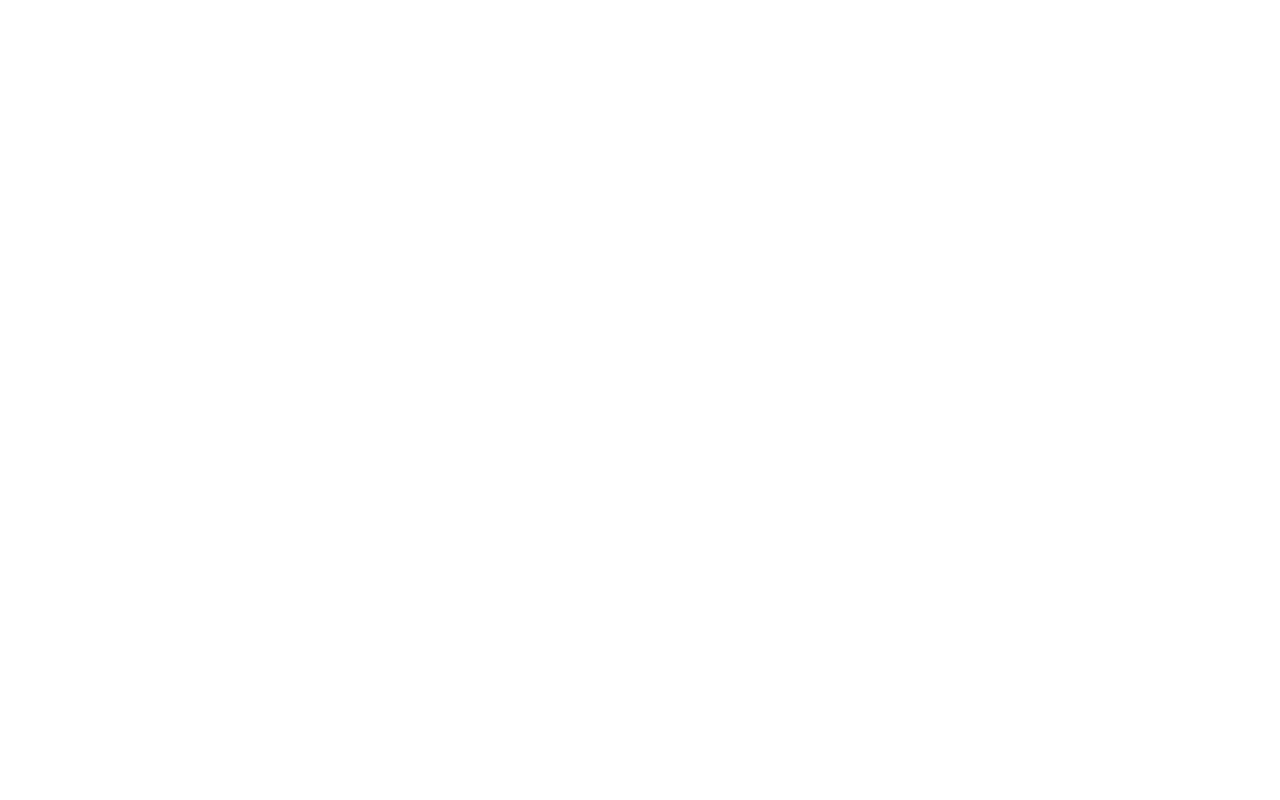
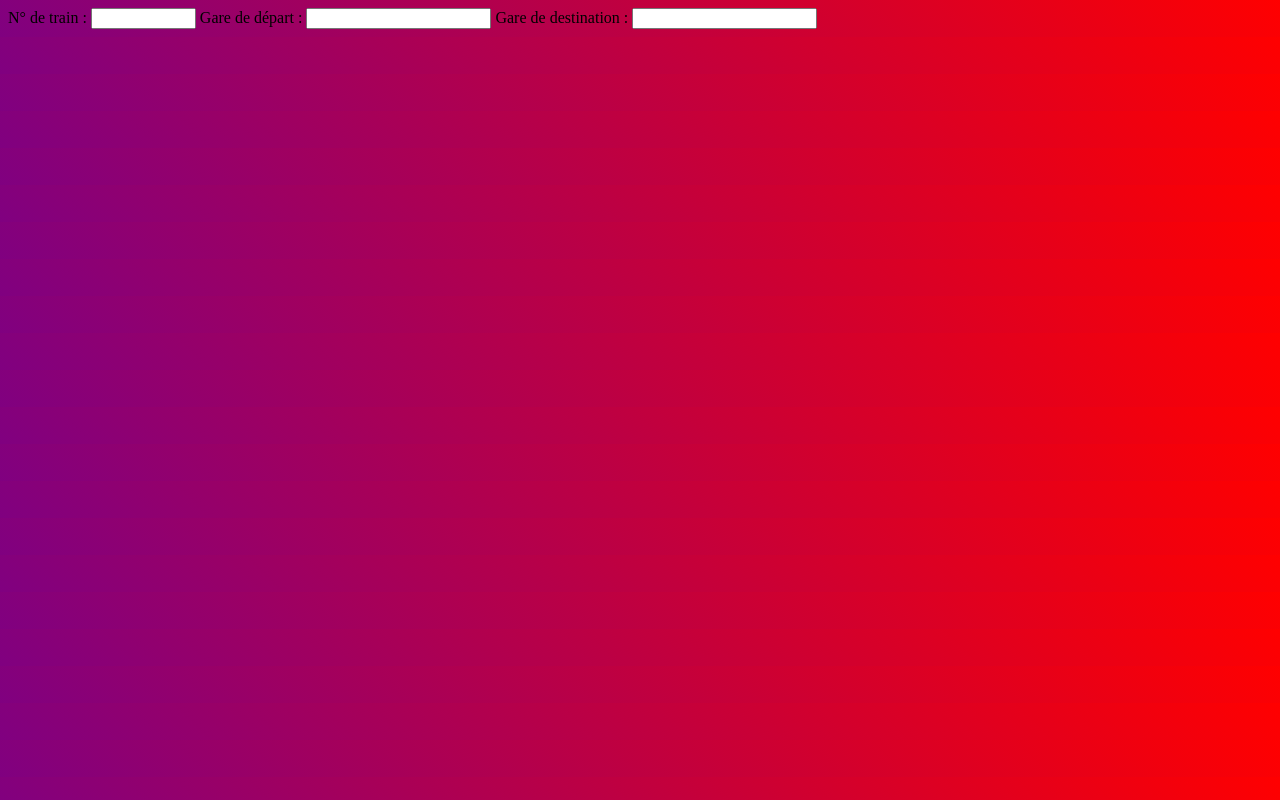
Before and after one commit to MisterWaner/appli-train, a plain HTML site: page index.html in a window 1280 px wide. Drawn offline with Linux system fonts and the light colour scheme.

Commit message:
begin app in html and css

```diff
--- a/index.html
+++ b/index.html
@@ -1 +1,21 @@
 <!DOCTYPE html>
+<html lang="fr">
+  <head>
+    <meta charset="UTF-8">
+    <meta name="viewport" content="width=device-width, initial-scale=1.0">
+    <link rel="stylesheet" href="./style.css">
+    <title>Appli train</title>
+  </head>
+
+  <body>
+    <div class="form">
+      <label for="train">N° de train : </label>
+      <input type="text" id="train" name="train" required number minlength="4" maxlength="6" size="10">
+      <label for="origin">Gare de départ : </label>
+      <input type="text" name="origin" id="originStation">
+      <label for="destination">Gare de destination : </label>
+      <input type="text" name="destination" id="destinationStation">
+    </div>
+    <script src="./script.js"></script>
+  </body>
+</html>
--- a/style.css
+++ b/style.css
@@ -0,0 +1,3 @@
+body {
+  background: linear-gradient(45deg, purple, red);
+}
```
